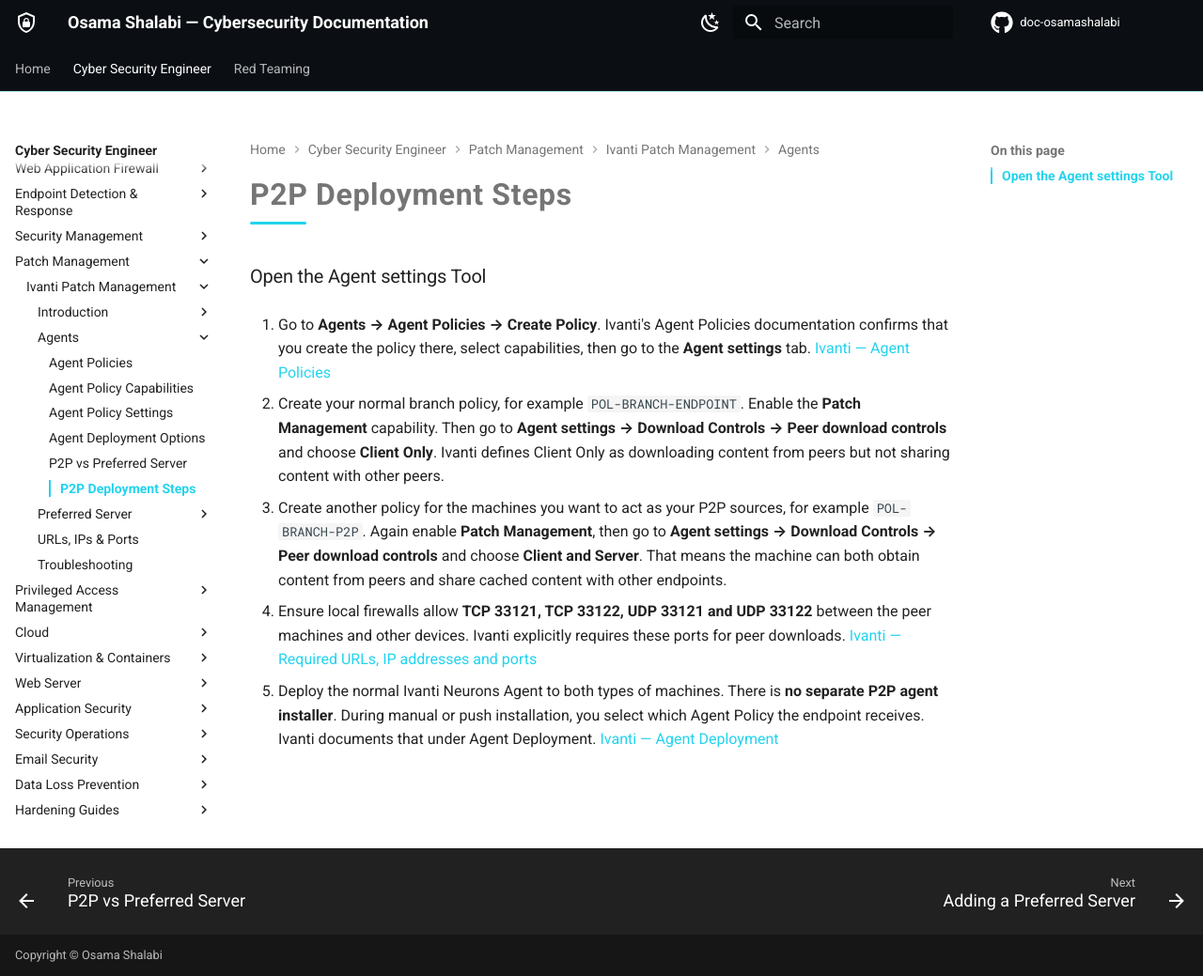
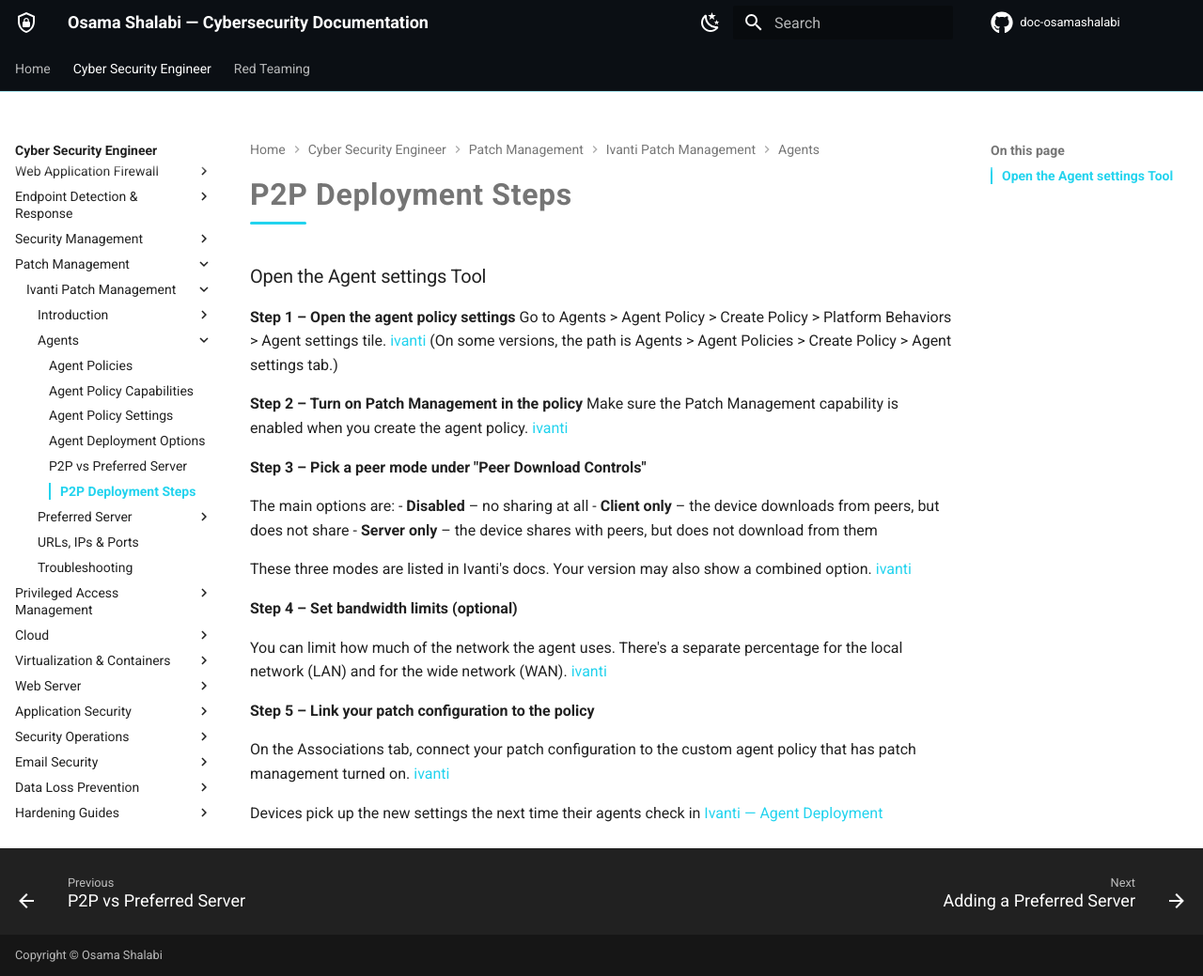
Before and after one commit to osamashalabi432-png/doc-osamashalabi, an MkDocs documentation site: the page built from docs/cyber-security-engineer/patch-management/ivanti/Agents/P2P deployment steps.md, in a window 1280 px wide and 1039 px high. Shown: the whole window at 94% size. Built offline with MkDocs 1.6.1 and Material for MkDocs 9.7.7, drawn with Linux system fonts in a browser that asks for light colours; comment, search, counter and statistics services are not loaded.

Commit message:
vault backup: 2026-10-03 19:28:51

```diff
--- a/docs/cyber-security-engineer/patch-management/ivanti/Agents/P2P deployment steps.md
+++ b/docs/cyber-security-engineer/patch-management/ivanti/Agents/P2P deployment steps.md
@@ -1,11 +1,29 @@
 ### Open the Agent settings Tool
 
-1. Go to **Agents → Agent Policies → Create Policy**. Ivanti's Agent Policies documentation confirms that you create the policy there, select capabilities, then go to the **Agent settings** tab.      [Ivanti — Agent Policies](https://help.ivanti.com/ht/help/en_US/CLOUD/vNow/agent-policies.htm?utm_source=chatgpt.com)
+**Step 1 – Open the agent policy settings**
+Go to Agents > Agent Policy > Create Policy > Platform Behaviors > Agent settings tile. [ivanti](https://help.ivanti.com/ht/help/en_us/CLOUD/vNow/agent-policy-settings.htm)
+(On some versions, the path is Agents > Agent Policies > Create Policy > Agent settings tab.)
 
-2. Create your normal branch policy, for example `POL-BRANCH-ENDPOINT`. Enable the **Patch Management** capability. Then go to **Agent settings → Download Controls → Peer download controls** and choose **Client Only**. Ivanti defines Client Only as downloading content from peers but not sharing content with other peers.
 
-3. Create another policy for the machines you want to act as your P2P sources, for example `POL-BRANCH-P2P`. Again enable **Patch Management**, then go to **Agent settings → Download Controls → Peer download controls** and choose **Client and Server**. That means the machine can both obtain content from peers and share cached content with other endpoints.
+**Step 2 – Turn on Patch Management in the policy**
+Make sure the Patch Management capability is enabled when you create the agent policy. [ivanti](https://help.ivanti.com/ht/help/en_US/cloud/vnow/patch-getting-started.htm)
 
-4. Ensure local firewalls allow **TCP 33121, TCP 33122, UDP 33121 and UDP 33122** between the peer machines and other devices. Ivanti explicitly requires these ports for peer downloads.      [Ivanti — Required URLs, IP addresses and ports](https://help.ivanti.com/ht/help/en_US/CLOUD/vNow/platform-allowlist.htm?utm_source=chatgpt.com)
 
-5. Deploy the normal Ivanti Neurons Agent to both types of machines. There is **no separate P2P agent installer**. During manual or push installation, you select which Agent Policy the endpoint receives. Ivanti documents that under Agent Deployment.      [Ivanti — Agent Deployment](https://help.ivanti.com/ht/help/en_US/CLOUD/vNow/agent-deployment.htm?utm_source=chatgpt.com)
+**Step 3 – Pick a peer mode under "Peer Download Controls"**
+
+The main options are:
+- **Disabled** – no sharing at all
+- **Client only** – the device downloads from peers, but does not share
+- **Server only** – the device shares with peers, but does not download from them
+
+These three modes are listed in Ivanti's docs. Your version may also show a combined option. [ivanti](https://help.ivanti.com/ht/help/it_IT/CLOUD/vNow/agent-policy-settings.htm)
+
+**Step 4 – Set bandwidth limits (optional)**
+
+You can limit how much of the network the agent uses. There's a separate percentage for the local network (LAN) and for the wide network (WAN). [ivanti](https://help.ivanti.com/ht/help/en_US/cloud/vnow/agent-policy-settings.htm)
+
+**Step 5 – Link your patch configuration to the policy**
+
+On the Associations tab, connect your patch configuration to the custom agent policy that has patch management turned on. [ivanti](https://help.ivanti.com/ht/help/en_US/cloud/vnow/patch-getting-started.htm)
+
+Devices pick up the new settings the next time their agents check in    [Ivanti — Agent Deployment](https://help.ivanti.com/ht/help/en_US/CLOUD/vNow/agent-deployment.htm?utm_source=chatgpt.com)
```
